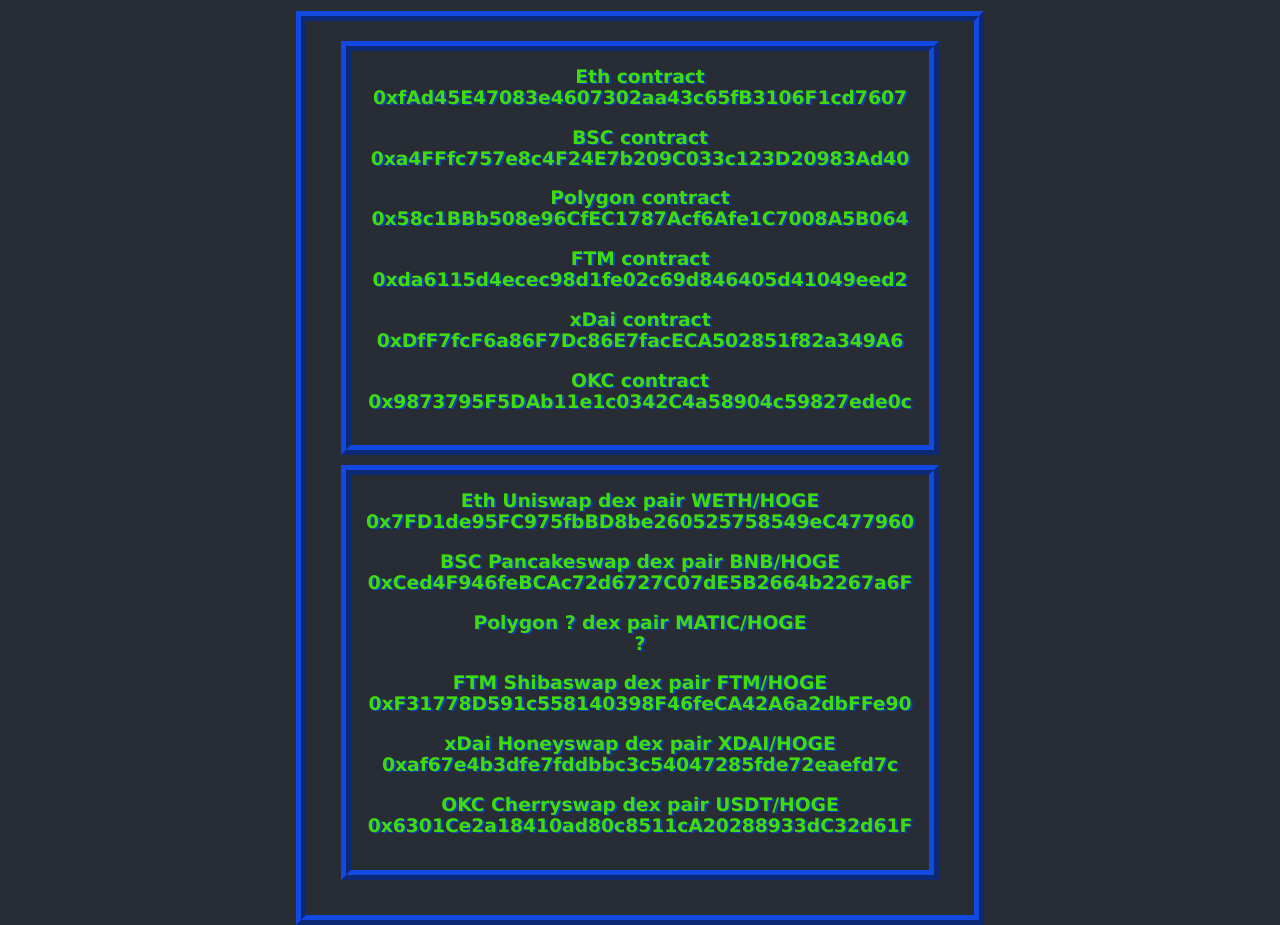
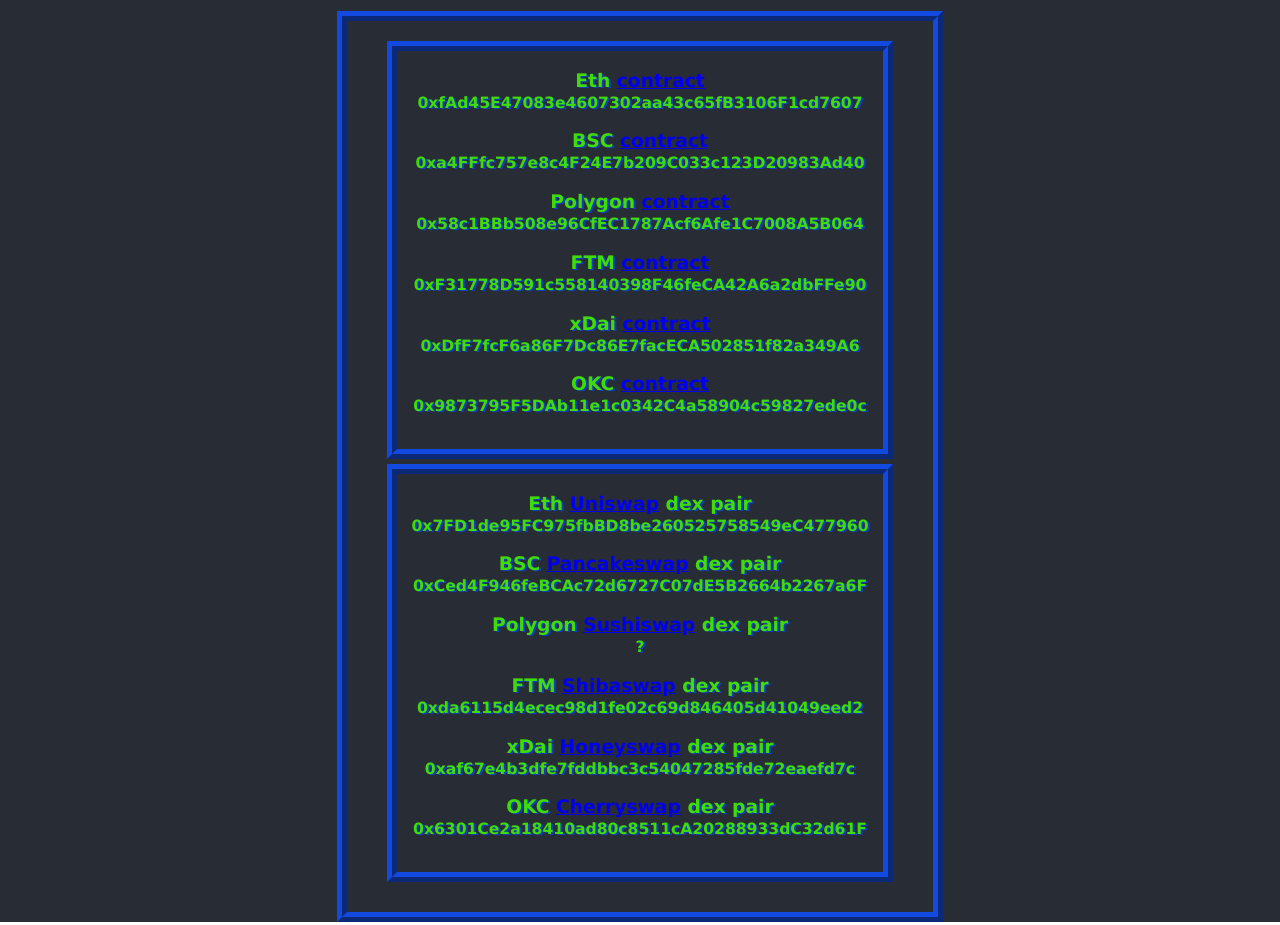
Before and after one commit to HogeFinance/tsx-hoge-site, a React (Create React App) app: page / in a window 1280 px wide. Shown: the part 180-1105 px from the top of the page. Built offline with nearby package versions, Linux system fonts and the light colour scheme; no server answers.

Commit message:
makeLine

```diff
--- a/src/components/Pairs.css
+++ b/src/components/Pairs.css
@@ -6,18 +6,25 @@
     border: 10px ridge #0d43d8d8;
     padding: 25px;
     padding-top: 0px;
+
 }
 
 .address {
     text-shadow: 2px 1px #0d43d8d8;
     border: 10px ridge #0d43d8d8;
     padding: 15px;
-    margin: 10px;
+    padding-top: 0px;
+    margin: 5px 15px;
 }
 
 .pair {
     text-shadow: 2px 1px #0d43d8d8;
     border: 10px ridge #0d43d8d8;
     padding: 15px;
-    margin: 10px;
+    padding-top: 0px;
+    margin: 5px 15px;
 }
+
+a {
+    text-shadow: none;
+}
--- a/src/components/Pairs.tsx
+++ b/src/components/Pairs.tsx
@@ -2,59 +2,61 @@
 import { ethers } from 'ethers'
 import './Pairs.css'
 
-/*
-class Chains {
-    eth = EvmChain.ETHEREUM;
-    bsc = EvmChain.BSC;
-    polygon = EvmChain.POLYGON;
-    ftm = EvmChain.FANTOM
-    xdai = EvmChain.create("0x64")
-    okc = EvmChain.create("0x42")
-}
-*/
 class Hoge {
     eth = "0xfAd45E47083e4607302aa43c65fB3106F1cd7607"
     bsc = "0xa4FFfc757e8c4F24E7b209C033c123D20983Ad40"
     polygon = "0x58c1BBb508e96CfEC1787Acf6Afe1C7008A5B064"
-    ftm = "0xda6115d4ecec98d1fe02c69d846405d41049eed2"
+    ftm = "0xF31778D591c558140398F46feCA42A6a2dbFFe90"
     xdai = "0xDfF7fcF6a86F7Dc86E7facECA502851f82a349A6"
     okc = "0x9873795F5DAb11e1c0342C4a58904c59827ede0c"
 }
-
 class Pair {
     eth = "0x7FD1de95FC975fbBD8be260525758549eC477960"
     bsc = "0xCed4F946feBCAc72d6727C07dE5B2664b2267a6F"
     polygon = "?"
-    ftm = "0xF31778D591c558140398F46feCA42A6a2dbFFe90"
+    ftm = "0xda6115d4ecec98d1fe02c69d846405d41049eed2"
     xdai = "0xaf67e4b3dfe7fddbbc3c54047285fde72eaefd7c"
     okc = "0x6301Ce2a18410ad80c8511cA20288933dC32d61F"
 }
 
 const Pairs = () => {
-
     const [thing, setThing] = useState<JSX.Element>(<>{''}</>)
     const [result, setResult] = useState<any>()
-
+    const makeContractLine = (link:string, text:string, address:string) => {
+        return (
+            <h3>
+                {text} <a href={link} target='_blank' rel="noreferrer">contract</a><br/>
+                <small>{address}</small>
+            </h3>
+        )
+    }
+    const makePairLine= (link:string, chain:string, swap:string, address:string) => {
+        return (
+            <h3>
+                {chain} <a href={link} target='_blank' rel="noreferrer">{swap}</a> dex pair<br/>
+                <small>{address}</small>
+            </h3>
+        )
+    }
     React.useEffect(() => {
         const hoge = new Hoge()
-        const contracts = <h3 className='address'>
-            Eth contract<br/>{hoge.eth}<p/>
-            BSC contract <br/>{hoge.bsc}<p/>
-            Polygon contract <br/>{hoge.polygon}<p/>
-            FTM contract <br/>{hoge.ftm}<p/>
-            xDai contract <br/>{hoge.xdai}<p/>
-            OKC contract <br/>{hoge.okc}<p/>
-        </h3>
+        const contracts = <div className='address'>
+            {makeContractLine('https://etherscan.io/token/' + hoge.eth, 'Eth', hoge.eth)}
+            {makeContractLine('https://bscscan.com/address/' + hoge.bsc, 'BSC', hoge.bsc)}
+            {makeContractLine('https://polygonscan.com/address/' + hoge.polygon, 'Polygon', hoge.polygon)}
+            {makeContractLine('https://ftmscan.com/token/' + hoge.ftm, 'FTM', hoge.ftm)}
+            {makeContractLine('https://blockscout.com/xdai/mainnet/address/' + hoge.xdai, 'xDai', hoge.xdai)}
+            {makeContractLine('https://www.oklink.com/en/okc/address/' + hoge.okc, 'OKC', hoge.okc)}
+        </div>
         const pair = new Pair()
-        const pairs = <h3 className='pair'>
-            Eth Uniswap dex pair WETH/HOGE<br/>{pair.eth}<p/>
-            BSC Pancakeswap dex pair BNB/HOGE<br/>{pair.bsc}<p/>
-            Polygon ? dex pair MATIC/HOGE<br/>{pair.polygon}<p/>
-            FTM Shibaswap dex pair FTM/HOGE<br/>{pair.ftm}<p/>
-            xDai Honeyswap dex pair XDAI/HOGE<br/>{pair.xdai}<p/>
-            OKC Cherryswap dex pair USDT/HOGE<br/>{pair.okc}<p/>
-        </h3>
-
+        const pairs = <div className='pair'>
+            {makePairLine('https://v2.info.uniswap.org/pair/' + pair.eth, 'Eth', 'Uniswap', pair.eth)}
+            {makePairLine('https://pancakeswap.finance/info/pools/' + pair.bsc, 'BSC','Pancakeswap', pair.bsc)}
+            {makePairLine('https://app.sushi.com/analytics/pairs/' + pair.polygon, 'Polygon','Sushiswap', pair.polygon)}
+            {makePairLine('https://info.shibafantom.finance/pair/' + pair.ftm, 'FTM','Shibaswap', pair.ftm)}
+            {makePairLine('https://info.honeyswap.org/#/pair/' + pair.xdai, 'xDai','Honeyswap', pair.xdai)}
+            {makePairLine('https://okinfo.cherryswap.net/pair/' + pair.okc, 'OKC','Cherryswap', pair.okc)}
+        </div>
         const go = async () => {
             var url = 'https://mainnet.infura.io/v3/' + process.env.REACT_APP_INFURA_API_KEY;
             var customHttpProvider = new ethers.providers.JsonRpcProvider(url);
@@ -64,15 +66,8 @@
             setThing(<div className='infoDiv'><h2>{result}</h2>{contracts}{pairs}</div>)
         }
         go()
-
     }, [result])
-
-
-
     return (<>{thing}</>)
 }
 
-
-
-
 export default Pairs
```
